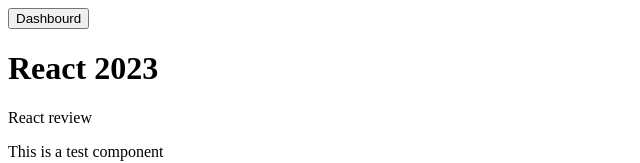
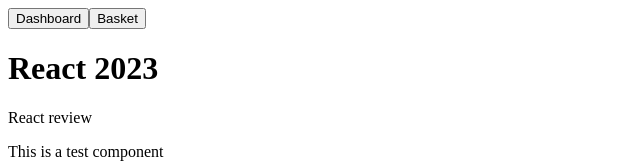
Before and after one commit to masoudhra/react2023ViteStart, a React (Vite) app: page / in a window 1280 px wide. Shown: the top 163 px of the page, without its empty margins (0-640 px from the left). Built offline with nearby package versions, Linux system fonts and the light colour scheme.

Commit message:
ternary operator conditional rendering

```diff
--- a/src/Header.jsx
+++ b/src/Header.jsx
@@ -1,19 +1,20 @@
 // conditional rendering
 // if - else
+// ternary operator
 
 function Header() {
   const isLogin = true;
 
-  if (isLogin) {
-    return (
-      <header>
-        <button>Dashbourd</button>
-      </header>
-    );
-  }
   return (
     <header>
-      <button>Login</button>
+      {isLogin ? (
+        <div>
+          <button>Dashboard</button>
+          <button>Basket</button>
+        </div>
+      ) : (
+        <button>Login</button>
+      )}
     </header>
   );
 }
```
